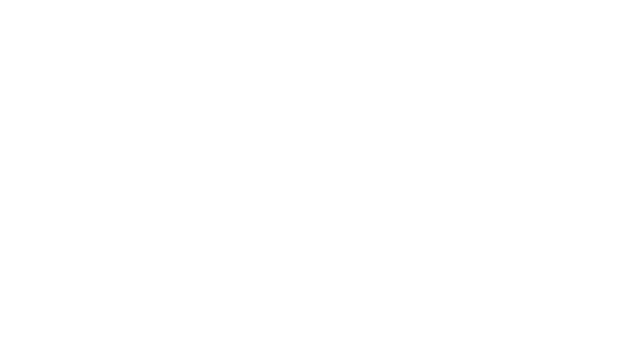
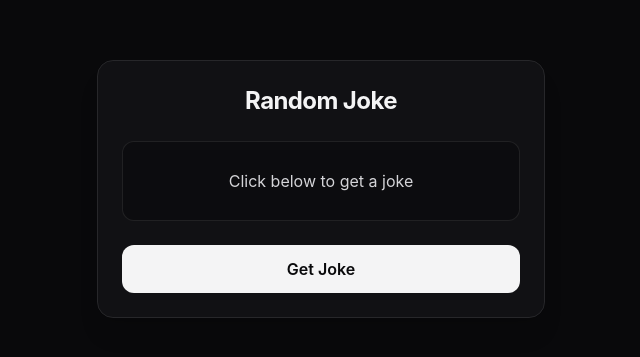
Before and after one commit to GAVIN-DMELLO/hook-1, a React (Vite) app: page /joker in a window 1280 px wide. Before the commit this address had no page. Shown: the part 211-568 px from the top of the page, without its empty margins (319-959 px from the left). Built offline with nearby package versions, Linux system fonts and the light colour scheme.

Commit message:
add : random joke fetcher

```diff
--- a/src/App.jsx
+++ b/src/App.jsx
@@ -4,6 +4,8 @@ import { LiveClock } from './components/LiveClock'
 import { Pomodoro } from './components/Pomodoro'
 import { StopWatch } from './components/StopWatch'
 import { Todo } from './components/Todo'
+import { HabitTracker } from './components/HabitTracker'
+import { Joker } from './components/Joker'
 
 function App() {
 
@@ -14,6 +16,8 @@ function App() {
         <Route path='/pomodoro' element={<Pomodoro />} />
         <Route path='/stopwatch' element={<StopWatch />} />
         <Route path='/todo' element={<Todo />} />
+        <Route path='/habittracker' element={<HabitTracker />} />
+        <Route path='/joker' element={<Joker />} />
       </Routes>
     </>
   )
--- /dev/null
+++ b/src/components/HabitTracker.jsx
@@ -0,0 +1,25 @@
+import { useState } from "react";
+
+export function HabitTracker() {
+  const [habit, setHabit] = useState("");
+  const [streakhabit, setstreakhabit] = useState([]);
+
+  return (
+    <>
+      <label>Habit:</label>
+      <input type="text" onChange={(e) => setHabit(e.target.value)} />
+      <button onClick={() => setstreakhabit([...streakhabit, habit])}>
+        Add Habit
+      </button>
+      <button onClick={() => setstreakhabit([...streakhabit, "done"])}>
+        Done
+      </button>
+      {streakhabit.map((item, index) => (
+        <label key={index}>
+          <input type="checkbox" />
+          {item}
+        </label>
+      ))}
+    </>
+  );
+}
--- /dev/null
+++ b/src/components/Joker.jsx
@@ -0,0 +1,38 @@
+import { useState } from "react";
+
+export function Joker() {
+  const [jokes, setJokes] = useState("");
+
+  async function getjoke() {
+    try {
+      const data = await fetch("https://official-joke-api.appspot.com/random_joke");
+      const joke = await data.json();
+      setJokes(`${joke.setup} — ${joke.punchline}`);
+    } catch (error) {
+      console.error(error);
+    }
+  }
+
+  return (
+    <div className="flex min-h-screen items-center justify-center bg-zinc-950 p-4 text-zinc-100">
+      <div className="w-full max-w-md rounded-2xl border border-zinc-800 bg-zinc-900/60 p-6 shadow-xl backdrop-blur-sm text-center flex flex-col gap-6">
+        <h1 className="text-2xl font-bold tracking-tight text-zinc-100">
+          Random Joke
+        </h1>
+
+        <div className="min-h-20 flex items-center justify-center rounded-xl bg-zinc-950/50 p-4 border border-zinc-800/80">
+          <p className="text-zinc-300 text-base leading-relaxed">
+            {jokes || "Click below to get a joke"}
+          </p>
+        </div>
+
+        <button
+          onClick={getjoke}
+          className="w-full rounded-xl bg-zinc-100 py-3 font-semibold text-zinc-950 transition hover:bg-zinc-200 active:scale-[0.98]"
+        >
+          Get Joke
+        </button>
+      </div>
+    </div>
+  );
+}
```
